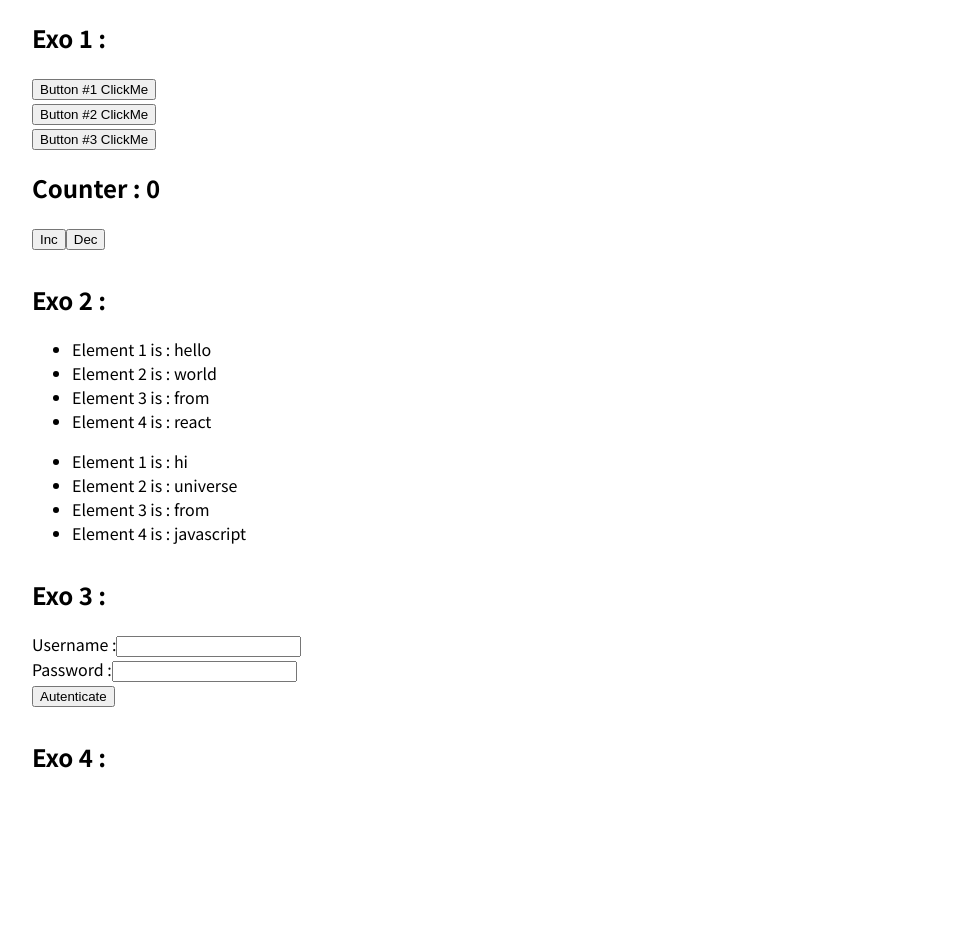
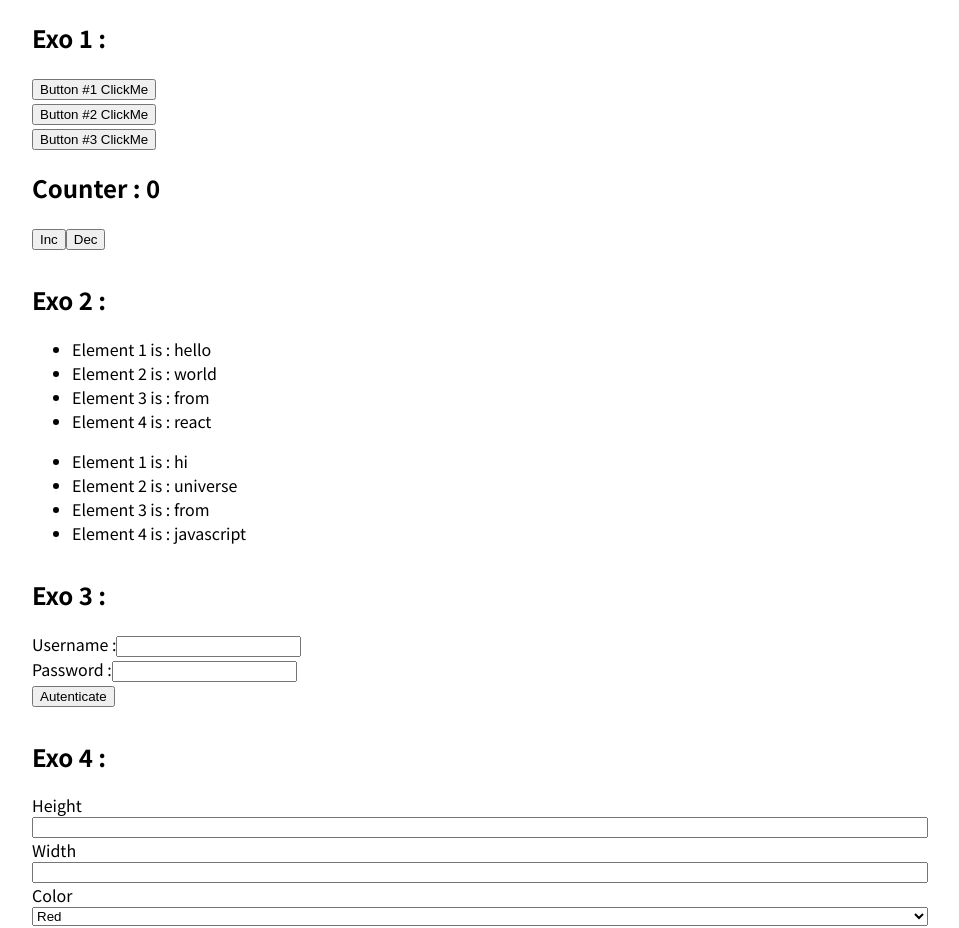
Before and after one commit to AdemBendjama/CAW_Labs, a React (Create React App) app in the folder Lab 5 Part 1/app/: page / in a window 1280 px wide. Shown: the top 928 px of the page, without its empty margins (160-1119 px from the left). Before the commit the page ends 806 px from the top, so only its background shows below. Built offline with nearby package versions, Linux system fonts and the light colour scheme.

Commit message:
Solve Exo 4

```diff
--- a/Lab 5 Part 1/app/src/App.js
+++ b/Lab 5 Part 1/app/src/App.js
@@ -3,6 +3,7 @@ import CounterUI from './components/Exo1/CounterUI';
 import DisplayTab from './components/Exo2/DisplayTab';
 import FormSubmit from './components/Exo3/FormSubmit';
 import UserList from './components/Exo3/UserList';
+import DivSection from './components/Exo4/DivSection';
 import { useState } from 'react'
 import './App.css'
 
@@ -65,7 +66,7 @@ function App() {
 
       <section>
         <h1>Exo 4 :</h1>
-
+        <DivSection />
       </section>
     </div>
   );
--- /dev/null
+++ b/Lab 5 Part 1/app/src/components/Exo4/DivSection.js
@@ -0,0 +1,30 @@
+import DivSectionForm from "./DivSectionForm";
+import NewDivs from "./NewDivs";
+import { useState } from 'react'
+
+function DivSection(props) {
+
+    const [newDivs, setNewDivs] = useState([])
+
+    const handleFormSubmit = (event) => {
+        event.preventDefault()
+
+        const height = event.target.height.value;
+        const width = event.target.width.value;
+        const color = event.target.color.value;
+
+        const newDivParam = { id: Math.random().toString(), height: height, width: width, color }
+
+        setNewDivs((prevState) => [...prevState, newDivParam])
+
+    }
+
+    return (
+        <div>
+            <DivSectionForm onSubmit={handleFormSubmit} />
+            <NewDivs newDivs={newDivs} />
+        </div>
+    )
+}
+
+export default DivSection;
--- /dev/null
+++ b/Lab 5 Part 1/app/src/components/Exo4/DivSectionForm.js
@@ -0,0 +1,28 @@
+
+
+function DivSectionForm(props) {
+    return (
+        <form onSubmit={props.onSubmit} >
+            <div style={{ display: "flex", flexDirection: 'column' }}>
+                <label >Height</label>
+                <input type="number" min={1} max={1080} id="height" required />
+                <label >Width</label>
+                <input type="number" min={1} max={1920} id="width" required />
+                <label >Color</label>
+                <select id="color">
+                    <option value="red">Red</option>
+                    <option value="green">Green</option>
+                    <option value="blue">Blue</option>
+                    <option value="yellow">Yellow</option>
+                    <option value="magenta">Magenta</option>
+                    <option value="cyan">Cyan</option>
+                    <option value="black">Black</option>
+                    <option value="white">White</option>
+                </select>
+            </div>
+            <button type="submit">Add Div</button>
+        </form>
+    )
+}
+
+export default DivSectionForm;
--- /dev/null
+++ b/Lab 5 Part 1/app/src/components/Exo4/NewDivs.js
@@ -0,0 +1,15 @@
+import NewDivsItem from "./NewDivsItem"
+function NewDivs(props) {
+
+    const divs = props.newDivs.map((div => {
+        return <NewDivsItem key={div.id} height={div.height} width={div.width} color={div.color} />
+    }))
+
+    return (
+        <>
+            {divs}
+        </>
+    )
+}
+
+export default NewDivs;
--- /dev/null
+++ b/Lab 5 Part 1/app/src/components/Exo4/NewDivsItem.js
@@ -0,0 +1,16 @@
+
+function NewDivsItem(props) {
+
+    let height = parseFloat(props.height)
+    let width = parseFloat(props.width)
+    let color = props.color
+
+    return (
+        <>
+            <div style={{ height: height, width: width, backgroundColor: color, margin: '10px 0 10px 0' }}>
+            </div>
+        </>
+    )
+}
+
+export default NewDivsItem;
```
